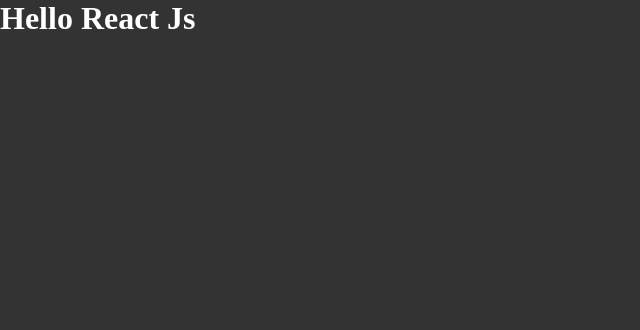
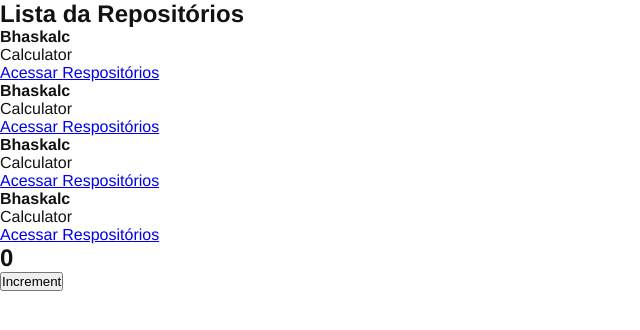
Before and after one commit to ruymon/github_explorer, a React app: page / in a window 1280 px wide. Shown: the top 330 px of the page, without its empty margins (0-640 px from the left). Built offline with nearby package versions, Linux system fonts and the light colour scheme.

Commit message:
:sparkles: Understand useState Hook making a Counter

```diff
--- a/src/App.jsx
+++ b/src/App.jsx
@@ -1,5 +1,12 @@
+import { Counter } from './components/Counter';
+import { RepositoryList } from './components/RepositoryList';
 import './styles/global.scss';
 
 export function App() {
-    return <h1>Hello React Js</h1>
+    return (
+        <>
+            <RepositoryList />
+            <Counter />
+        </>
+    );
 }
--- /dev/null
+++ b/src/components/Counter.jsx
@@ -0,0 +1,18 @@
+import { useState } from 'react';
+
+export function Counter() {
+    const [counter, setCounter] = useState(0);
+
+    function increment() {
+        setCounter(counter + 1);
+    }
+
+    return (
+        <div>
+            <h2>{counter}</h2>
+            <button type="button" onClick={increment}>
+                Increment
+            </button>
+        </div>
+    );
+}
--- /dev/null
+++ b/src/components/RepositoryList.jsx
@@ -0,0 +1,22 @@
+import { RepositoryItem } from "./RespositoryItem";
+
+const repository = {
+    name: "Bhaskalc",
+    description: "Calculator",
+    link: "http://github.com/ruymon/bhaskalc"
+}
+
+export function RepositoryList() {
+    return (
+        <section className="repository-list">
+            <h1>Lista da Repositórios</h1>
+
+            <ul>
+                <RepositoryItem repository={repository} />
+                <RepositoryItem repository={repository} />
+                <RepositoryItem repository={repository} />
+                <RepositoryItem repository={repository} />
+            </ul>
+        </section>
+    );
+}
--- /dev/null
+++ b/src/components/RespositoryItem.jsx
@@ -0,0 +1,12 @@
+export function RepositoryItem(props) {
+    return (
+        <li>
+            <strong>{props.repository.name ?? 'Default'}</strong>
+            <p>{props.repository.description}</p>
+
+            <a href={props.repository.link}>
+                Acessar Respositórios
+            </a>
+        </li>
+    );
+}
--- a/src/styles/global.scss
+++ b/src/styles/global.scss
@@ -5,7 +5,6 @@
 }
 
 body {
-    font: Arial, Helvetica, sans-serif;
-    background: #333;
-    color: #FFF
+    font: 16px "Helvetica Neue", Arial, sans-serif;
+    color: #121214;
 }
```
